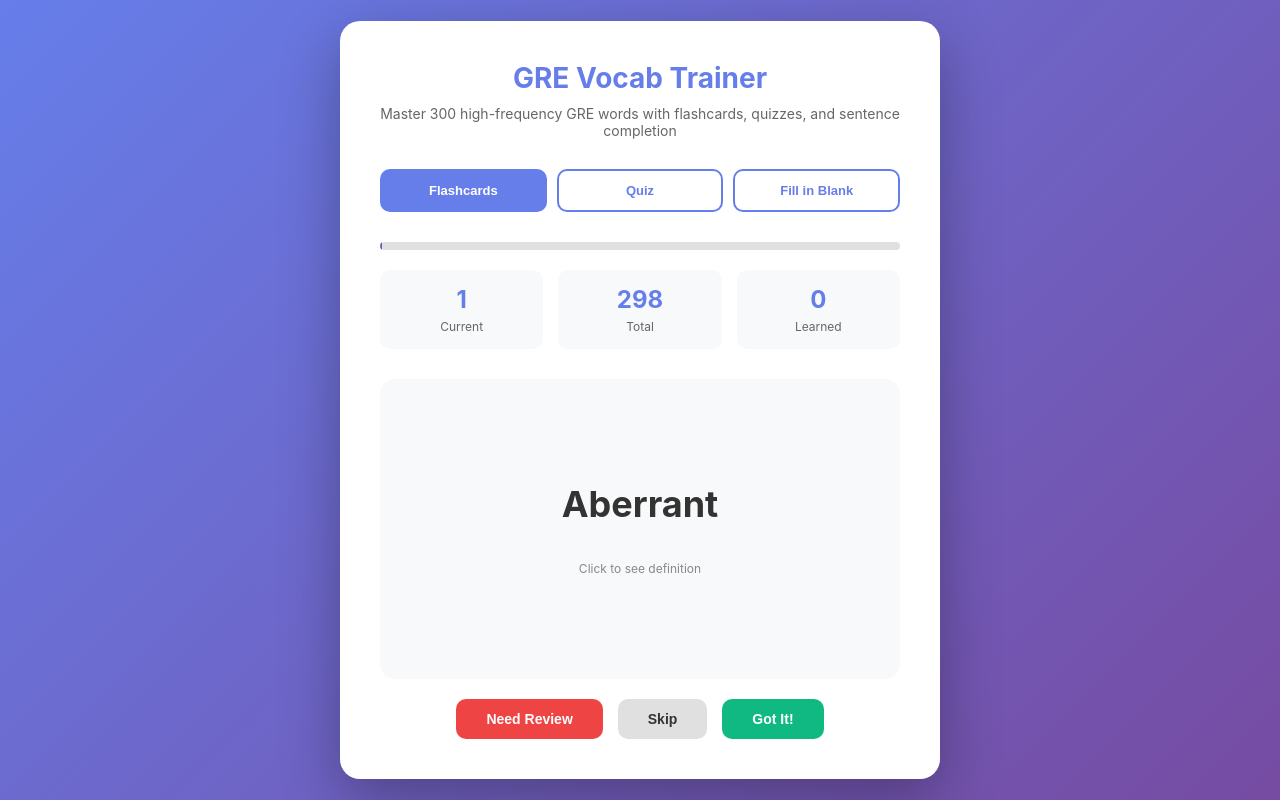
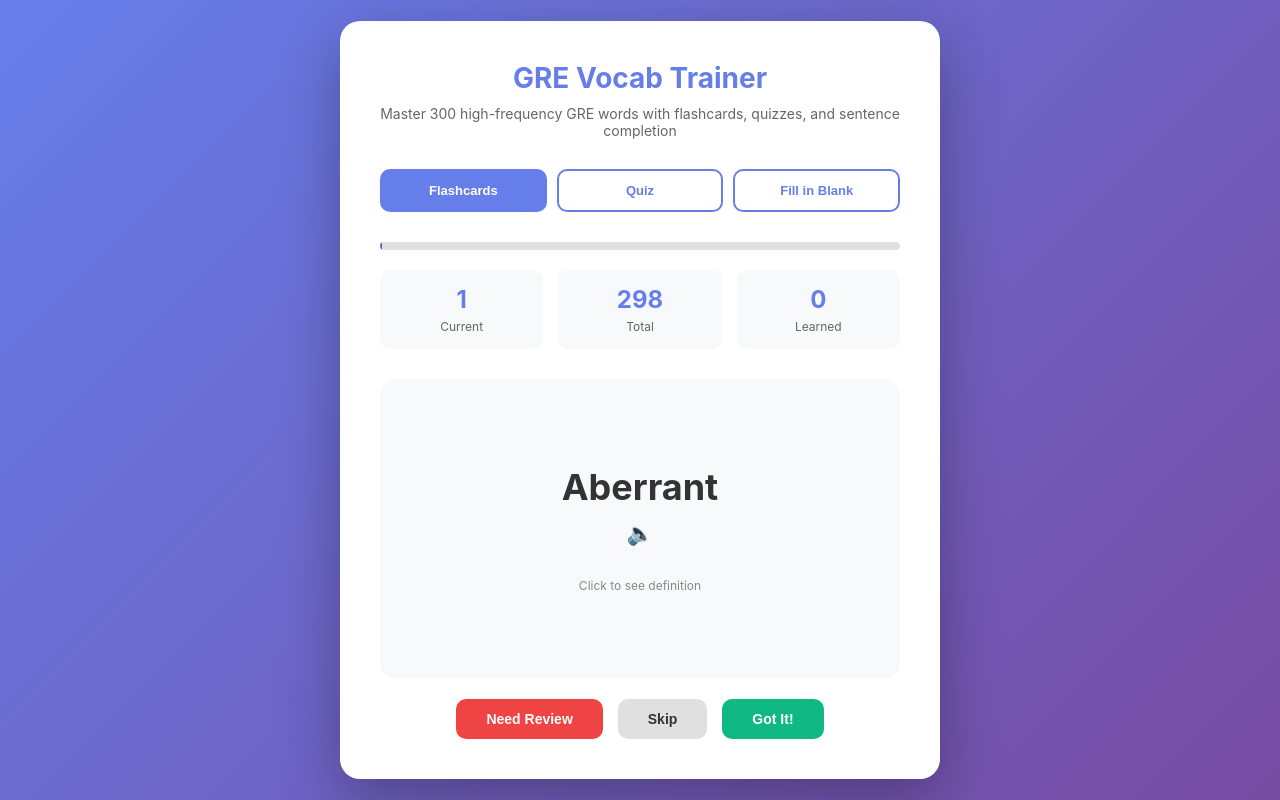
Before and after one commit to nobody541/gre-vocabulary, a plain HTML site: page index.html in a window 1280 px wide. Drawn offline with Linux system fonts and the light colour scheme.

Commit message:
add pronouciation

```diff
--- a/index.html
+++ b/index.html
@@ -188,7 +188,29 @@
             font-size: 36px;
             font-weight: bold;
             color: #333;
-            margin-bottom: 20px;
+            margin-bottom: 10px;
+        }
+
+        .speak-btn {
+            background: none;
+            border: none;
+            cursor: pointer;
+            color: #667eea;
+            font-size: 22px;
+            padding: 4px 8px;
+            border-radius: 50%;
+            transition: background 0.2s, transform 0.1s;
+            margin-bottom: 14px;
+            line-height: 1;
+        }
+
+        .speak-btn:hover {
+            background: #ede9fd;
+            transform: scale(1.15);
+        }
+
+        .speak-btn:active {
+            transform: scale(0.95);
         }
 
         .part-of-speech {
@@ -444,6 +466,7 @@
             <div class="card" id="flashcard" onclick="flipCard()">
                 <div class="card-front">
                     <div class="word" id="word"></div>
+                    <button class="speak-btn" onclick="speakWord(event)" title="Hear pronunciation" aria-label="Pronounce word">&#128264;</button>
                     <p class="hint">Click to see definition</p>
                 </div>
                 <div class="card-back">
@@ -551,6 +574,18 @@
 
             document.getElementById('flashcard').classList.remove('flipped');
             isFlipped = false;
+        }
+
+        function speakWord(event) {
+            event.stopPropagation();
+            const word = vocabulary[currentIndex].word;
+            if ('speechSynthesis' in window) {
+                window.speechSynthesis.cancel();
+                const utterance = new SpeechSynthesisUtterance(word);
+                utterance.lang = 'en-US';
+                utterance.rate = 0.85;
+                window.speechSynthesis.speak(utterance);
+            }
         }
 
         function flipCard() {
```
